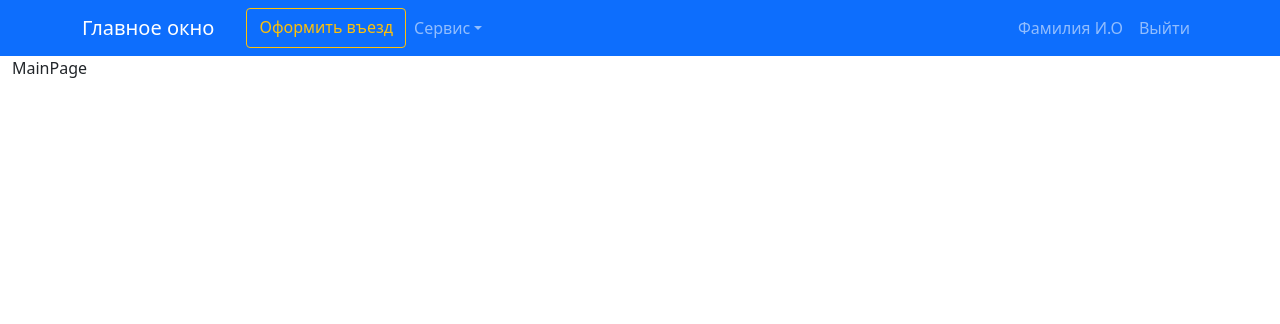
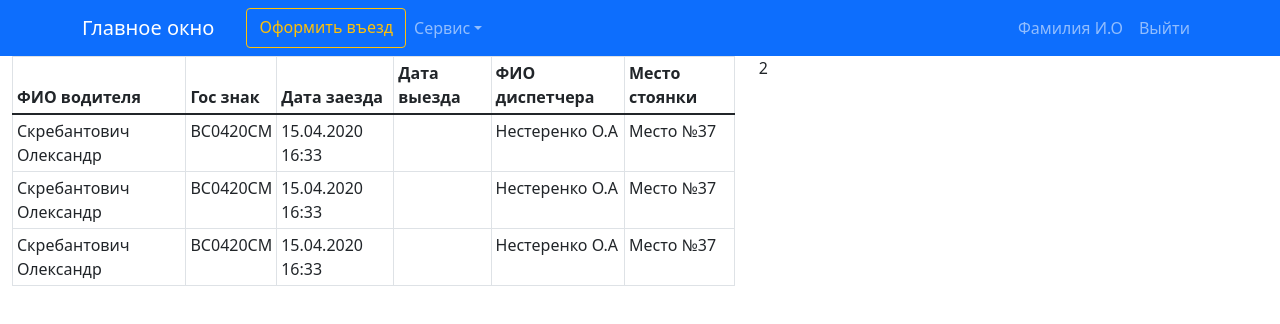
Before and after one commit to s-grushin/controlts, a React (Create React App) app in the folder client/: page / in a window 1280 px wide. Shown: the top 324 px of the page. Built offline with nearby package versions, Linux system fonts and the light colour scheme.

Commit message:
landing checkout history table and some renames

```diff
--- /dev/null
+++ b/client/src/components/CheckoutHistory.jsx
@@ -0,0 +1,47 @@
+import React from 'react'
+import { Table } from 'react-bootstrap'
+
+const CheckoutHistory = () => {
+  return (
+    <Table  responsive bordered hover size='sm'>
+      <thead>
+        <tr>
+          <th>ФИО водителя</th>
+          <th>Гос знак</th>
+          <th>Дата заезда</th>
+          <th>Дата выезда</th>
+          <th>ФИО диспетчера</th>
+          <th>Место стоянки</th>
+        </tr>
+      </thead>
+      <tbody>
+        <tr>
+          <td>Скребантович Олександр</td>
+          <td>ВС0420СМ</td>
+          <td>15.04.2020 16:33</td>
+          <td></td>
+          <td>Нестеренко О.А</td>
+          <td>Место №37</td>
+        </tr>
+        <tr>
+          <td>Скребантович Олександр</td>
+          <td>ВС0420СМ</td>
+          <td>15.04.2020 16:33</td>
+          <td></td>
+          <td>Нестеренко О.А</td>
+          <td>Место №37</td>
+        </tr>
+        <tr>
+          <td>Скребантович Олександр</td>
+          <td>ВС0420СМ</td>
+          <td>15.04.2020 16:33</td>
+          <td></td>
+          <td>Нестеренко О.А</td>
+          <td>Место №37</td>
+        </tr>
+      </tbody>
+    </Table>
+  )
+}
+
+export default CheckoutHistory
--- a/client/src/pages/CheckoutPage.jsx
+++ b/client/src/pages/CheckoutPage.jsx
@@ -1,6 +1,7 @@
 import React from 'react'
 
 const CheckoutPage = () => {
+  // Страница оформления въезда
   return (
     <div>CheckoutPage</div>
   )
--- a/client/src/pages/MainPage.jsx
+++ b/client/src/pages/MainPage.jsx
@@ -1,8 +1,14 @@
 import React from 'react'
+import CheckoutHistory from '../components/CheckoutHistory'
 
 const MainPage = () => {
   return (
-    <div>MainPage</div>
+    <div className="row">
+      <div className="col-md-7">
+        <CheckoutHistory />
+      </div>
+      <div className="col-md-5">2</div>
+    </div>
   )
 }
 
```
